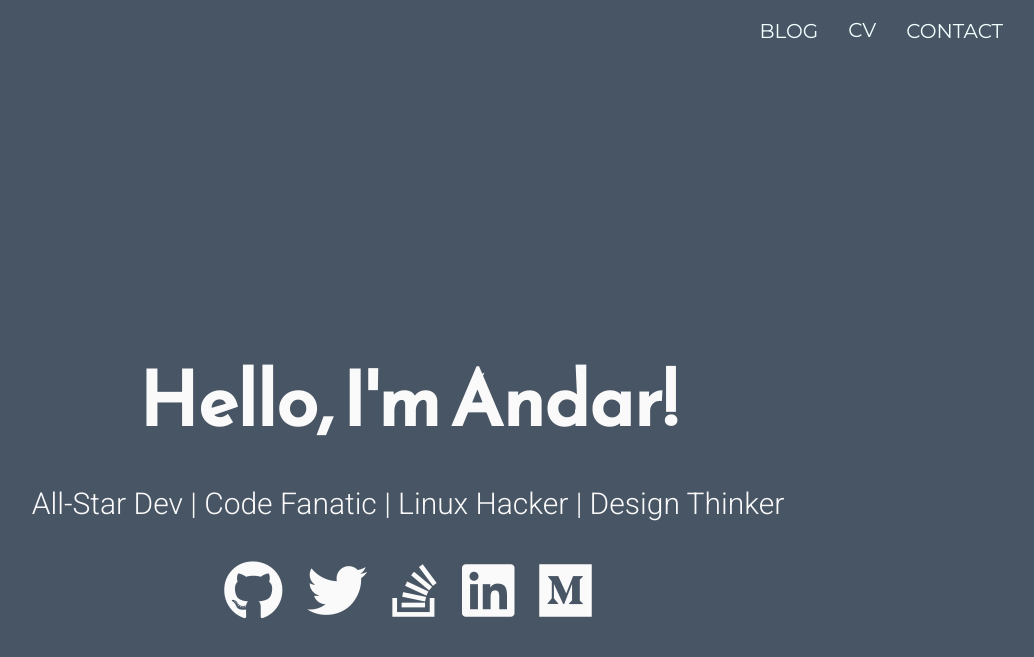
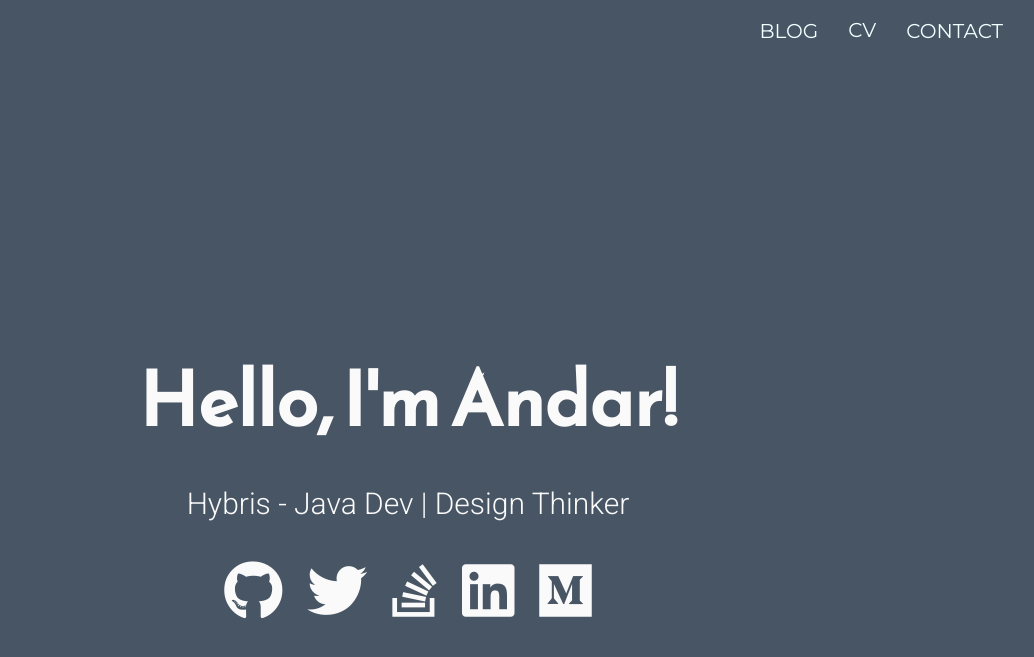
Before and after one commit to purnandaru16/blog, a Jekyll site: the page built from index.html, in a window 1280 px wide. Shown: the top 657 px of the page, without its empty margins (232-1266 px from the left). Built offline with Jekyll 4.4.1, drawn with Linux system fonts in a browser that asks for light colours; nearby versions of some CDN libraries.

Commit message:
Update index.html

```diff
--- a/index.html
+++ b/index.html
@@ -3,7 +3,7 @@ layout: default
 title: Sunu Purnandaru | Dev
 ---
 <div class="intro">Hello, I'm Andar!</div>
-<div class="tagline">All-Star Dev | Code Fanatic | Linux Hacker | Design Thinker</div>
+<div class="tagline">Hybris - Java Dev | Design Thinker</div>
 <!-- Find your icons from here - https://fontawesome.com/icons?d=gallery&s=brands -->
 <div class="icons-social">
     <a target="_blank" href="https://github.com/purnandaru16"><i class="fab fa-github"></i></a>
```
